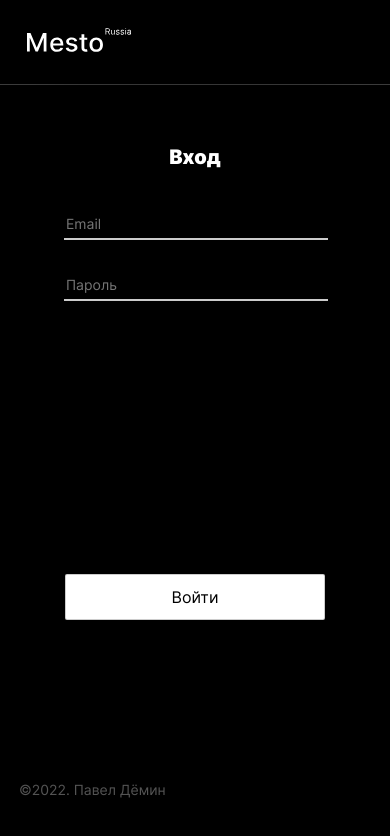
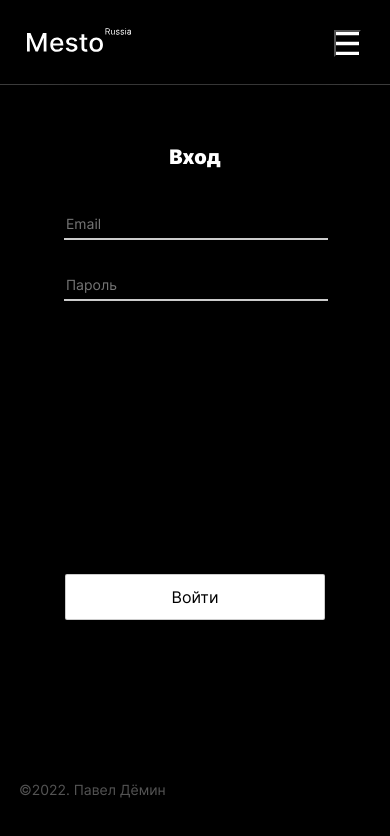
Before and after one commit to Tptechnician/react-mesto-auth, a React (Create React App) app: page /sign-in in a window 390 px wide. Shown: the top 836 px of the page. Built offline with nearby package versions, Linux system fonts and the light colour scheme; no server answers.

Commit message:
feat: Авторизация, проверка токена, Header меню

```diff
--- /dev/null
+++ b/src/blocks/header/__button-menu/_open/header__button-menu_open.css
@@ -0,0 +1,3 @@
+.header__button-menu_open {
+    background-image: url(../../../../images/Close-button.svg);
+}
--- /dev/null
+++ b/src/blocks/header/__button-menu/header__button-menu.css
@@ -0,0 +1,24 @@
+.header__button-menu {
+    display: none;
+    background-image: url(../../../images/header-menu-button.svg);
+    background-repeat: no-repeat;
+    background-position: center;
+    background-size: cover;
+    background-color: #000000;
+    box-sizing: border-box;
+    cursor: pointer;
+    margin: 2px 2px 0 0;
+    padding: 0;
+    width: 27px;
+    height: 27px;
+}
+
+.header__button-menu:hover {
+    opacity: 0.6;
+}
+
+@media(min-width: 320px) and (max-width: 530px) {
+    .header__button-menu {
+        display: block;
+    }
+}
--- /dev/null
+++ b/src/blocks/header/__button-out/header__button-out.css
@@ -0,0 +1,18 @@
+.header__button-out {
+    margin: 0;
+    padding: 0;
+    background-color: black;
+    color: white;
+    font-style: normal;
+    font-weight: 400;
+    font-size: 18px;
+    width: 56px;
+    height: 22px;
+    cursor: pointer;
+}
+
+@media(min-width: 320px) and (max-width: 530px) {
+    .header__button-out {
+        display: none;
+    }
+}
--- /dev/null
+++ b/src/blocks/header/__container-main/header__container-main.css
@@ -0,0 +1,5 @@
+.header__container-main {
+    width: 100%;
+    display: flex;
+    justify-content: space-between;
+}
--- a/src/blocks/header/__container/header__container.css
+++ b/src/blocks/header/__container/header__container.css
@@ -2,3 +2,9 @@
     padding-top: 10px;
     display: flex;
 }
+
+@media(max-width: 530px) {
+    .header__container {
+        display: none;
+    }
+}
--- a/src/blocks/header/__link/header__link.css
+++ b/src/blocks/header/__link/header__link.css
@@ -14,8 +14,8 @@
     opacity: 0.6;
 }
 
-@media(min-width: 320px) and (max-width: 530px) {
+@media(max-width: 425px) {
     .header__link {
-        display: none;
+        font-size: 14px;
     }
 }
--- a/src/components/App.js
+++ b/src/components/App.js
@@ -32,12 +32,8 @@ function App() {
 
   const [isSuccessRegistration, setisSuccessRegistration] = React.useState(false);
   const [loggedIn, setLoggedIn] = React.useState(false);
-  const [userEmail, setUserEmail] = React.useState('pavel@gmail.com');
+  const [userEmail, setUserEmail] = React.useState('');
   const history = useHistory();
-
-  function handleEditSuccessRegistration() {
-    setisSuccessRegistration(!isSuccessRegistration);
-  }
 
   function handleEditInfoTooltipOpen() {
     setisInfoTooltipPopupOpen(!isInfoTooltipPopupOpen);
@@ -156,7 +152,6 @@ function App() {
     auth.register(data)
       .then(
         (data) => {
-          console.log(data);
           setisSuccessRegistration(true);
           handleEditInfoTooltipOpen();
           history.push('/sign-in');
@@ -167,6 +162,49 @@ function App() {
           handleEditInfoTooltipOpen();
         })
   }
+
+  function handleAuthorization(data) {
+    auth.authorize(data)
+      .then(
+        (data) => {
+          localStorage.setItem('jwt', data.token);
+          setLoggedIn(true);
+          handleCheckToken();
+          //history.push('/');
+        },
+        (err) => {
+          console.log(err);
+        }
+      )
+  }
+
+  function handleCheckToken() {
+    const jwt = localStorage.getItem('jwt');
+    auth.checkToken(jwt)
+      .then(
+        (data) => {
+          setUserEmail(data.data.email);
+          setLoggedIn(true);
+          history.push('/');
+        },
+        (err) => {
+          console.log(err);
+        }
+      )
+  }
+
+  function handleLoggedOut() {
+    setLoggedIn(false);
+    localStorage.removeItem('jwt');
+    history.push('/sign-in');
+  }
+
+  useEffect(() => {
+    const token = localStorage.getItem('jwt');
+    if (token) {
+      handleCheckToken();
+    }
+  }, []);
 
   function handleCardClick(card) {
     setSelectedCard(card);
@@ -183,6 +221,7 @@ function App() {
         <Header
           loggedIn={loggedIn}
           userEmail={userEmail}
+          onLoggedOut={handleLoggedOut}
         />
         <Switch>
           <Route path="/sign-up">
@@ -191,7 +230,9 @@ function App() {
             />
           </Route>
           <Route path="/sign-in">
-            <Login />
+            <Login
+              onAuthorization={handleAuthorization}
+            />
           </Route>
 
           <ProtectedRoute
--- a/src/components/Header.js
+++ b/src/components/Header.js
@@ -1,23 +1,33 @@
-import React from 'react';
+import React, { useState } from 'react';
 import { Link, useLocation } from 'react-router-dom';
 import headerLogo from '../images/header-logo.svg';
 
 function Header(props) {
   const location = useLocation();
 
+  const [isOpenMenu, setIsOpenMenu] = useState(false);
+
+  function toggleMenu() {
+    setIsOpenMenu(!isOpenMenu)
+  }
+
   return (
     <header className="header">
-      <img className="header__logo" src={headerLogo} alt="лого" />
+      <div className='header__container-main'>
+        <img className="header__logo" src={headerLogo} alt="лого" />
+        <button className={!isOpenMenu ? 'header__button-menu' : 'header__button-menu header__button-menu_open'}
+          onClick={toggleMenu}
+        />
+      </div>
       {props.loggedIn &&
         <div className='header__container'>
-          <button className='header__menu-button' />
           <p className='header__email'>{props.userEmail}</p>
-          <Link
-            className='header__link'
-            to="/sign-up"
+          <button
+            className='header__button-out'
+            onClick={props.onLoggedOut}
           >
             Выйти
-          </Link>
+          </button>
         </div>
       }
       {!props.loggedIn &&
--- a/src/components/Login.js
+++ b/src/components/Login.js
@@ -6,7 +6,7 @@ function Login(props) {
   const { values, isValid, errors, resetErrors, handleChange } = FormValidator({});
   function handleSubmit(evt) {
     evt.preventDefault();
-    console.log('Форма входа');
+    props.onAuthorization(values);
     resetErrors();
   }
 
--- a/src/index.css
+++ b/src/index.css
@@ -8,6 +8,10 @@
 @import url(./blocks/header/__link/header__link.css);
 @import url(./blocks/header/__container/header__container.css);
 @import url(./blocks/header/__email/header__email.css);
+@import url(./blocks/header/__button-menu/header__button-menu.css);
+@import url(./blocks/header/__button-out/header__button-out.css);
+@import url(./blocks/header/__container-main/header__container-main.css);
+@import url(./blocks/header/__button-menu/_open/header__button-menu_open.css);
 
 
 @import url(./blocks/profile/profile.css);
```
